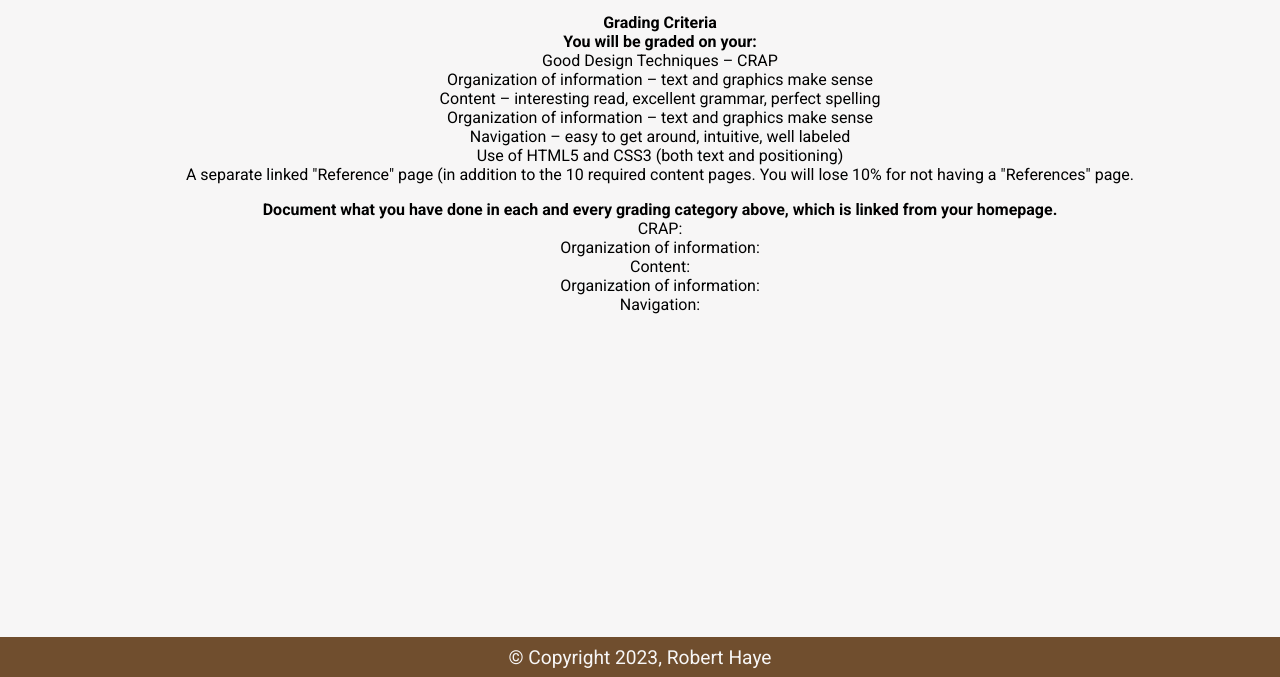
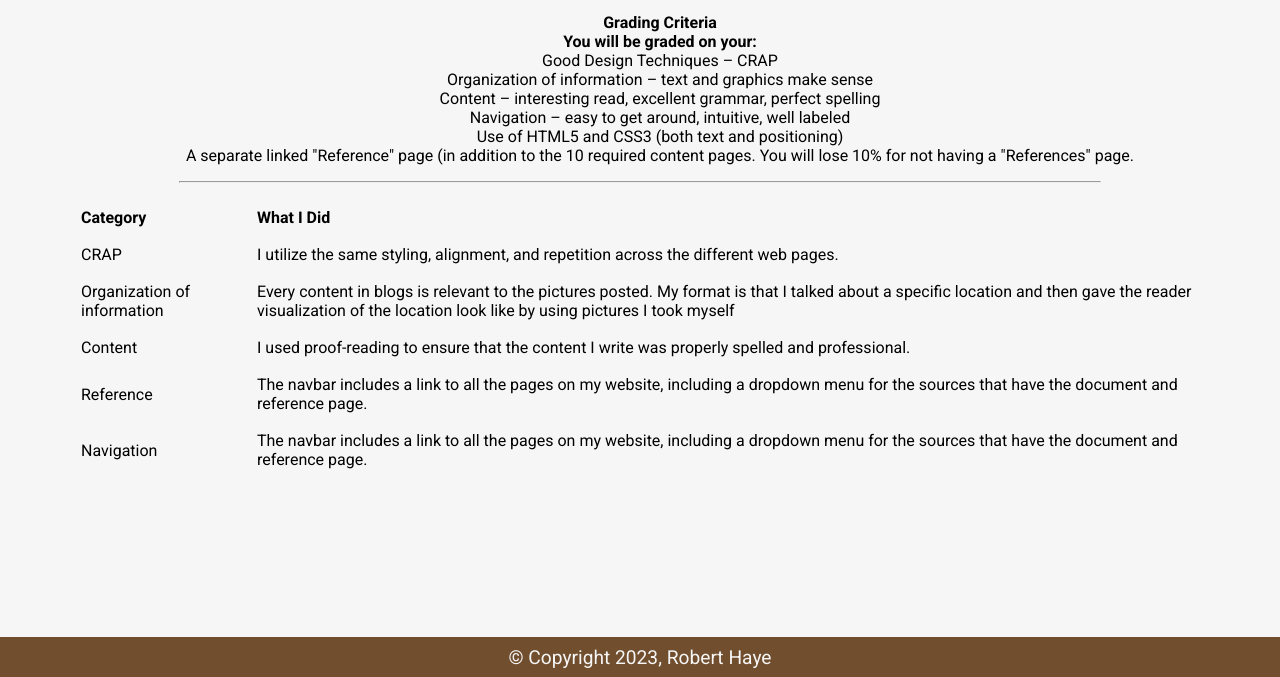
Before and after one commit to roberth6060/travel-blog-website, a website: page pages/document.html in a window 1280 px wide. Shown: the part 158-835 px from the top of the page. Drawn offline with nearby package versions, Linux system fonts and the light colour scheme.

Commit message:
update content

```diff
--- a/assets/css/index.css
+++ b/assets/css/index.css
@@ -119,6 +119,13 @@ footer {
   margin-top: 2rem;
 }
 
+table,
+th {
+  margin: auto;
+  border-spacing: 1rem;
+  text-align: start;
+}
+
 .ref-container ul {
   text-align: start;
   width: 70vw;
--- a/pages/document.html
+++ b/pages/document.html
@@ -1,3 +1,8 @@
+<!--
+Class: Web and Mobile II
+Author: Robert C.Haye
+Date: March 14, 2023
+-->
 <!DOCTYPE html>
 <html lang="en">
   <head>
@@ -45,7 +50,7 @@
     </nav>
     <main class="doc-container">
       <div class="container">
-        <h1>Page documenting what you have done in each grade category</h1>
+        <h1>Document For Grade Category</h1>
         <ul>
           <b> Grading Criteria<br />You will be graded on your:</b>
           <li>Good Design Techniques – CRAP</li>
@@ -53,7 +58,6 @@
           <li>
             Content – interesting read, excellent grammar, perfect spelling
           </li>
-          <li>Organization of information – text and graphics make sense</li>
           <li>Navigation – easy to get around, intuitive, well labeled</li>
           <li>Use of HTML5 and CSS3 (both text and positioning)</li>
           <li>
@@ -61,18 +65,53 @@
             content pages. You will lose 10% for not having a "References" page.
           </li>
         </ul>
+        <hr />
         <!-- Document What I did -->
-        <ul>
-          <b
-            >Document what you have done in each and every grading category
-            above, which is linked from your homepage.</b
-          >
-          <li>CRAP:</li>
-          <li>Organization of information:</li>
-          <li>Content:</li>
-          <li>Organization of information:</li>
-          <li>Navigation:</li>
-        </ul>
+        <table>
+          <tr>
+            <th>Category</th>
+            <th>What I Did</th>
+          </tr>
+          <tr>
+            <td>CRAP</td>
+            <td>
+              I utilize the same styling, alignment, and repetition across the
+              different web pages.
+            </td>
+          </tr>
+          <tr>
+            <td>Organization of information</td>
+            <td>
+              Every content in blogs is relevant to the pictures posted. My
+              format is that I talked about a specific location and then gave
+              the reader visualization of the location look like by using
+              pictures I took myself
+            </td>
+          </tr>
+          <tr>
+            <td>Content</td>
+            <td>
+              I used proof-reading to ensure that the content I write was
+              properly spelled and professional.
+            </td>
+          </tr>
+          <tr>
+            <td>Reference</td>
+            <td>
+              The navbar includes a link to all the pages on my website,
+              including a dropdown menu for the sources that have the document
+              and reference page.
+            </td>
+          </tr>
+          <tr>
+            <td>Navigation</td>
+            <td>
+              The navbar includes a link to all the pages on my website,
+              including a dropdown menu for the sources that have the document
+              and reference page.
+            </td>
+          </tr>
+        </table>
       </div>
     </main>
     <!-- *** Footer *** -->
```
Also changed, not shown: index.html (+5 -1 lines), pages/UK.html (+9 -5 lines), pages/about.html (+5 -0 lines), pages/austria.html (+5 -0 lines), pages/blogs.html (+5 -0 lines), pages/contact.html (+5 -0 lines), pages/croatia.html (+5 -0 lines), pages/czechia.html (+5 -0 lines), pages/denmark.html (+5 -0 lines), pages/germany.html (+5 -0 lines), pages/hungary.html (+5 -0 lines), pages/italy.html (+5 -0 lines), pages/japan.html (+19 -12 lines), pages/references.html (+5 -0 lines), 1 more files.
